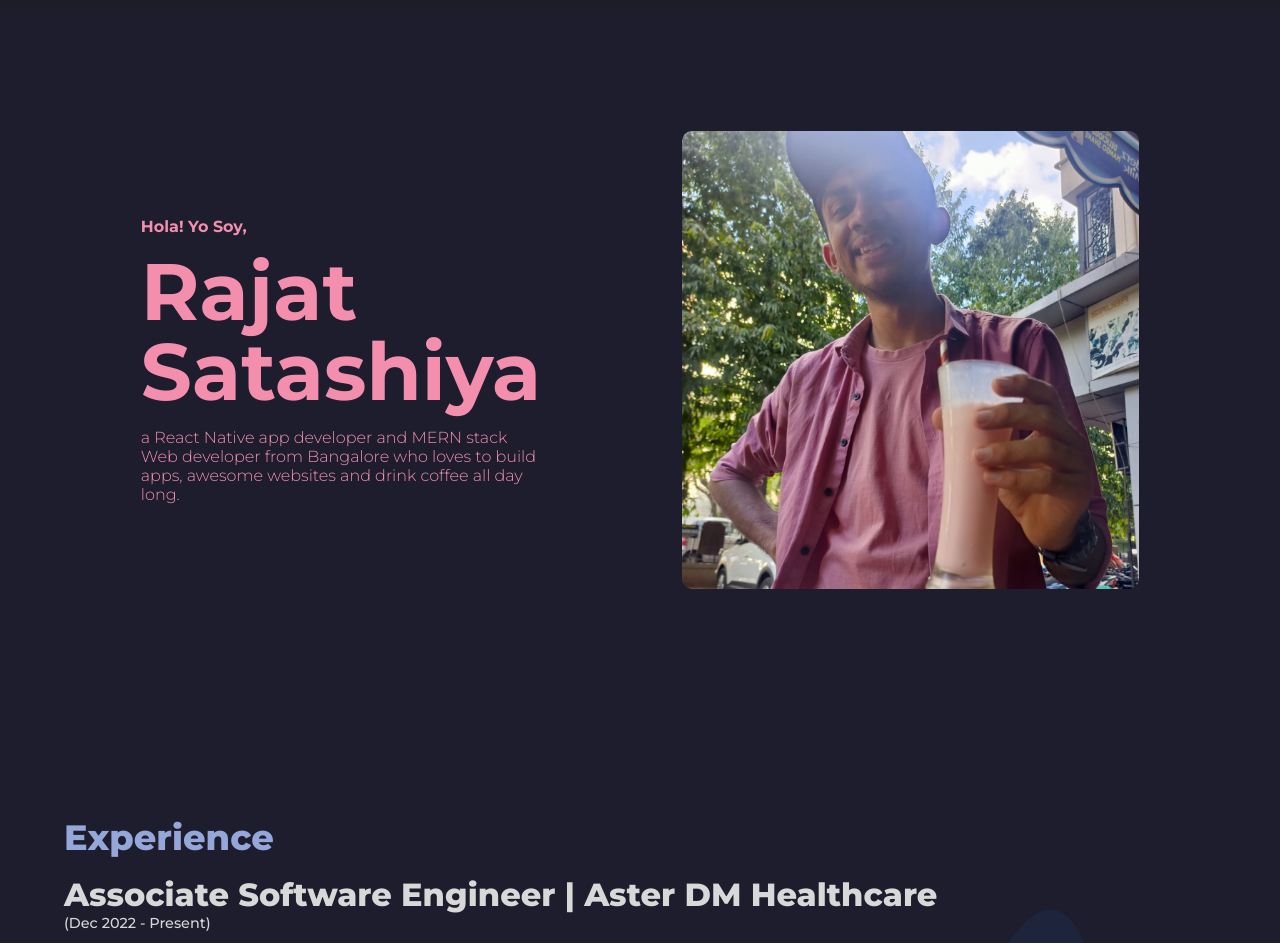
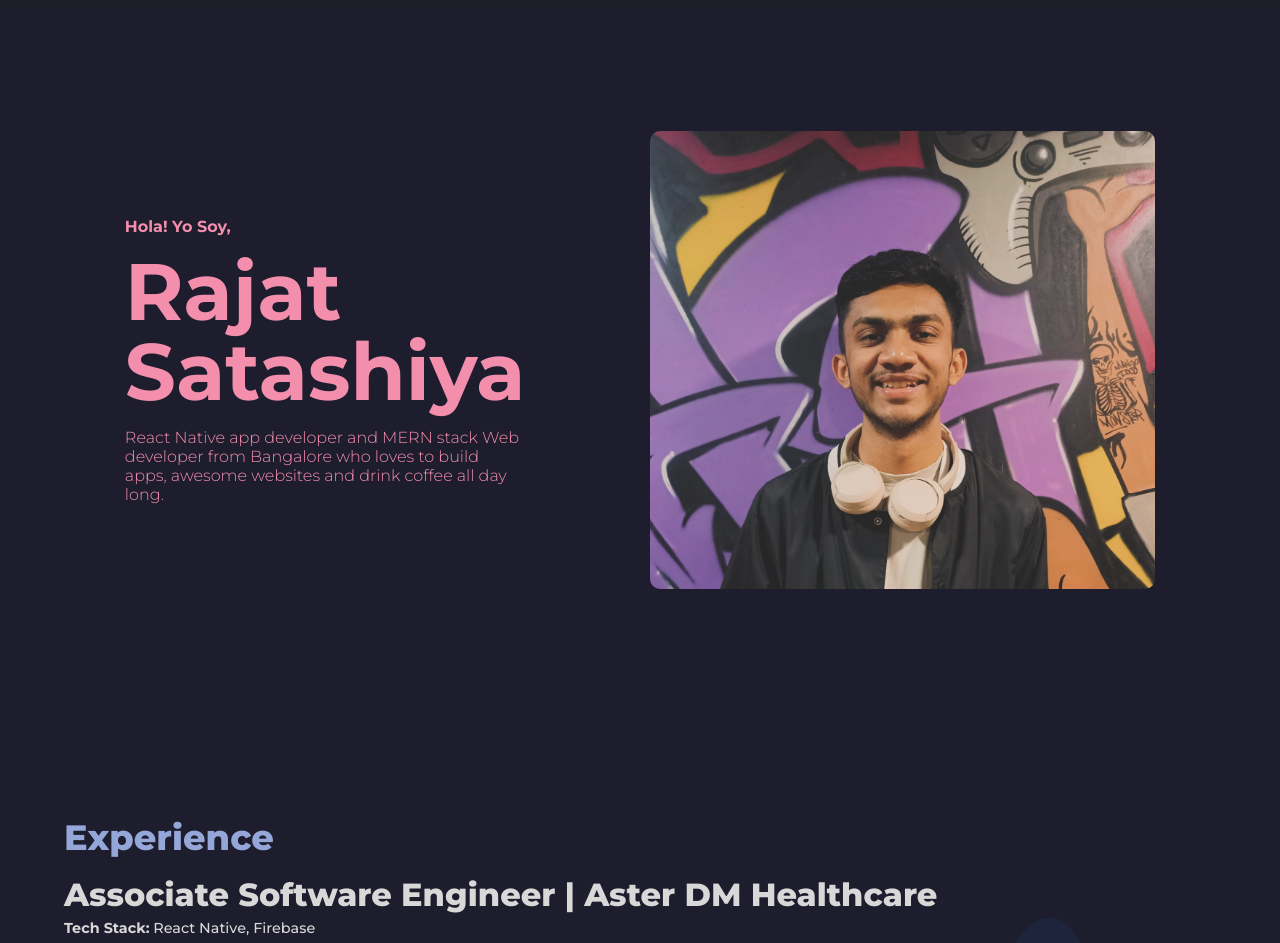
Before and after one commit to RajatSatashiya/Portfolio, a React (Create React App) app: page / in a window 1280 px wide. Shown: the part 80-1023 px from the top of the page. Built offline with nearby package versions, Linux system fonts and the light colour scheme.

Commit message:
updated portfolio image and exp

```diff
--- a/src/components/experience.js
+++ b/src/components/experience.js
@@ -7,6 +7,7 @@ function experience() {
       company: "Aster DM Healthcare",
       timeline: "Dec 2022 - Present",
       isActive: true,
+      techStack: "React Native, Firebase",
       description: [
         "Implemented a biometric login system to streamline the login process for returning users, eliminating the need for mobile number and OTP authentication on every login.",
         "Developed around 25+ deeplinks/universal links for different screens throughout the app.",
@@ -20,6 +21,7 @@ function experience() {
       company: "Engineer's Cradle",
       timeline: "Nov, 2021 - Jan, 2022",
       isActive: true,
+      techStack: "NodeJS, MongoDB",
       description: [
         "Worked with the team to develop backend routes for the website using ExpressJS and postman.",
         "Implemented ”mailing via NodeJS” functionality using nodemailer and worked with ical-generator to add ”add to calendar” feature to mails.",
@@ -31,6 +33,7 @@ function experience() {
       company: "Deutsch Literary Association",
       timeline: "Feb, 2021 - Jan, 2022",
       isActive: false,
+      techStack: "",
       description: [
         "Was part of the recruitments panel in the early phase of club's formation, increasing the club membership from 8 people to 30 people.",
         'Organised literary event "Deutsche und Krieg" and a Collaboratory event "Krieg Der Worte", a debate event held by DLA-VIT and VIT Film Society.',
@@ -47,7 +50,12 @@ function experience() {
           return (
             <div className="exp-1">
               <p>{`${exp.role} | ${exp.company}`}</p>
-              <div className="timeline">({exp.timeline})</div>
+              <div className="timelineContainer">
+                <div className="timeline">
+                  <b>Tech Stack:</b> {exp.techStack}
+                </div>
+                <div className="timeline">{exp.timeline}</div>
+              </div>
               <ul className="exp-list">
                 {exp.description.map((item) => (
                   <li>{item}</li>
--- a/src/components/landing.js
+++ b/src/components/landing.js
@@ -7,14 +7,14 @@ function landing() {
         <p>Hola! Yo Soy,</p>
         <div className="name">Rajat Satashiya</div>
         <div className="desc">
-          a React Native app developer and MERN stack Web developer from
-          Bangalore who loves to build apps, awesome websites and drink coffee all day
+          React Native app developer and MERN stack Web developer from Bangalore
+          who loves to build apps, awesome websites and drink coffee all day
           long.
         </div>
       </div>
 
       <img
-        src="./images/rosemilk.jpeg"
+        src="./images/profilepic.jpeg"
         className="profile-pic"
         alt="profile-pic"
       ></img>
--- a/src/components/navbar.css
+++ b/src/components/navbar.css
@@ -98,6 +98,7 @@ nav h3 {
 .timeline {
   font-size: 0.9rem;
   font-weight: 500;
+  margin: 5px 0;
 }
 .exp-list {
   font-size: 1rem;
--- a/src/components/skills.js
+++ b/src/components/skills.js
@@ -14,7 +14,10 @@ function Skills() {
           src="https://img.icons8.com/color/344/javascript--v1.png"
           alt="skills"
         ></img>
-        <img src="https://img.icons8.com/color/344/java.png" alt="skills"></img>
+        <img
+          src="https://img.icons8.com/?size=100&id=13679&format=png&color=000000"
+          alt="skills"
+        ></img>
         <img src="https://img.icons8.com/color/344/git.png" alt="skills"></img>
         <img
           src="https://img.icons8.com/color/344/python.png"
```
Also changed, not shown: public/images/profilepic.jpeg (added).
